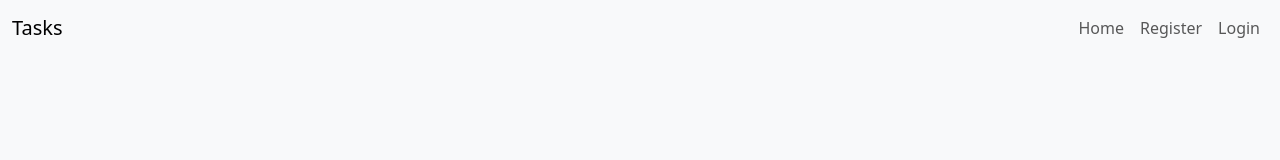
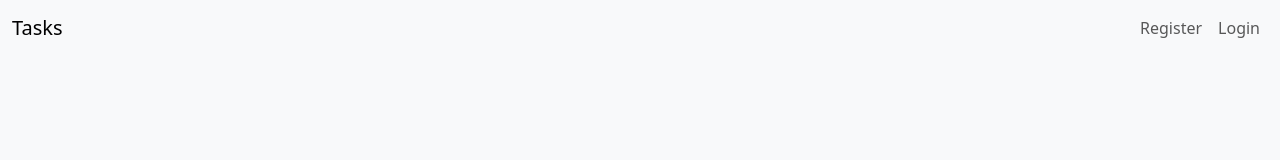
Before and after one commit to ricardo4457/crud-laravel-api, a Vue app in the folder frontend/: page /register in a window 1280 px wide. Shown: the top 160 px of the page. Built offline with nearby package versions, Linux system fonts and the light colour scheme.

Commit message:
feat : home no longer exists

```diff
--- a/frontend/src/components/Navigation/Navbar.vue
+++ b/frontend/src/components/Navigation/Navbar.vue
@@ -16,9 +16,6 @@
       <div class="collapse navbar-collapse" id="navbarNav">
         <ul class="navbar-nav ms-auto">
           <li class="nav-item">
-            <RouterLink to="/" class="nav-link">Home</RouterLink>
-          </li>
-          <li class="nav-item">
             <RouterLink to="/register" class="nav-link">Register</RouterLink>
           </li>
           <li class="nav-item">
--- a/frontend/src/views/HomeView.vue
+++ /dev/null
@@ -1,8 +0,0 @@
-<script setup>
-</script>
-
-<template>
-  <main>
-<h1>Home</h1>
-  </main>
-</template>
```
